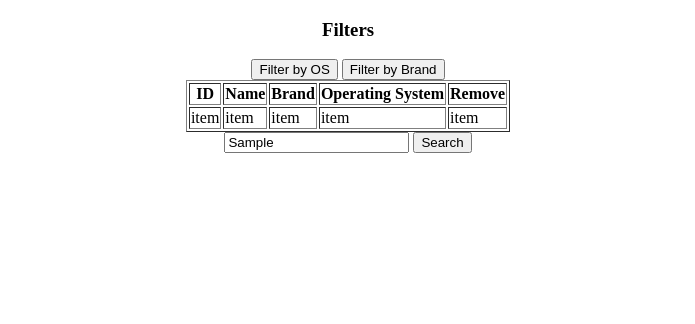
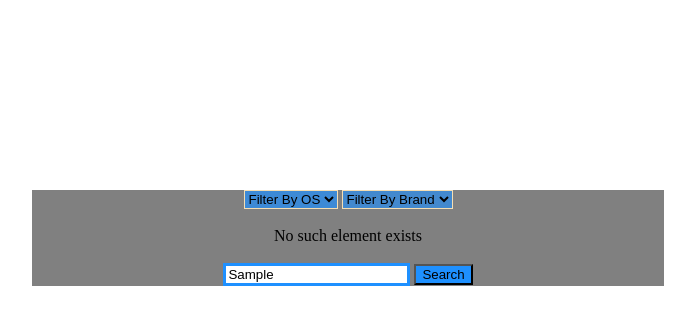
Before and after one commit to AbhishekCedcoss/Filters-Selectors, a plain HTML site: page index.html in a window 1280 px wide. Both pictures are taken after typing "Sample" into the empty fields and a click on the button "Search". Shown: the whole page, without its empty margins (292-987 px from the left). Drawn offline with nearby package versions, Linux system fonts and the light colour scheme.

Commit message:
uploading js

```diff
--- a/index.html
+++ b/index.html
@@ -4,40 +4,45 @@
     <meta charset="UTF-8" />
     <meta http-equiv="X-UA-Compatible" content="IE=edge" />
     <meta name="viewport" content="width=device-width, initial-scale=1.0" />
-    <title>Filter</title>
+    <title>JQuery Selectors And Filters</title>
     <link rel="stylesheet" href="style.css" />
-    <script src="https://ajax.googleapis.com/ajax/libs/jquery/3.6.0/jquery.min.js"></script>
   </head>
   <body>
-    <center>
-      <div>
-        <h3>Filters</h3>
-        <div>
-          <button>Filter by OS</button>
-          <button>Filter by Brand</button>
-          <table border="1vh">
-            <tr>
-              <th>ID</th>
-              <th>Name</th>
-              <th>Brand</th>
-              <th>Operating System</th>
-              <th>Remove</th>
-            </tr>
-            <tr>
-              <td id="item1">item</td>
-              <td id="item1">item</td>
-              <td id="item1">item</td>
-              <td id="item1">item</td>
-              <td id="item1">item</td>
-            </tr>
-          </table>
-          <div>
-            <input type="text" placeholder="Search" />
-            <button>Search</button>
-          </div>
-        </div>
+  <center>
+    <div class="main">
+      <div class="filters">
+
+        <select name="filter" id="filterOS" >
+          <option value="none">Filter By OS</option>
+          <option value="ios">IOS</option>
+          <option value="android">Android</option>
+          <option value="windows">Windows</option>
+        </select>
+        <select name="filters" id="filterBrand" >
+          <option value="none">Filter By Brand</option>
+          <option value="apple">Apple</option>
+          <option value="asus">Asus</option>
+          <option value="motorola">Motorola</option>
+          <option value="samsung">Samsung</option>
+        </select>
       </div>
-    </center>
+      <br />
+
+      <div id="main"></div>
+      <br />
+
+      <div id="search">
+        <input type="text" id="searchedText" placeholder="Enter id or name" />
+        <button id="searchData">Search</button>
+      </div>
+    </div>
+</center>
   </body>
+
+  <script
+    src="https://code.jquery.com/jquery-3.6.1.js"
+    integrity="sha256-3zlB5s2uwoUzrXK3BT7AX3FyvojsraNFxCc2vC/7pNI="
+    crossorigin="anonymous"
+  ></script>
   <script src="products.js"></script>
 </html>
--- a/products.js
+++ b/products.js
@@ -1,36 +1,171 @@
-var products = [{
-					"id": "100",
-					"name": "iPhone 4S",
-					"brand": "Apple",
-					"os": "iOS"
+var products = [
+  {
+    id: "100",
+    name: "iPhone 4S",
+    brand: "Apple",
+    os: "iOS",
   },
   {
-					"id": "101",
-					"name": "Moto X",
-					"brand": "Motorola",
-					"os": "Android"
+    id: "101",
+    name: "Moto X",
+    brand: "Motorola",
+    os: "Android",
   },
   {
-					"id": "102",
-					"name": "iPhone 6",
-					"brand": "Apple",
-					"os": "iOS"
+    id: "102",
+    name: "iPhone 6",
+    brand: "Apple",
+    os: "iOS",
   },
   {
-					"id": "103",
-					"name": "Samsung Galaxy S",
-					"brand": "Samsung",
-					"os": "Android"
+    id: "103",
+    name: "Samsung Galaxy S",
+    brand: "Samsung",
+    os: "Android",
   },
   {
-					"id": "104",
-					"name": "Google Nexus",
-					"brand": "ASUS",
-					"os": "Android"
+    id: "104",
+    name: "Google Nexus",
+    brand: "ASUS",
+    os: "Android",
   },
   {
-					"id": "105",
-					"name": "Surface",
-					"brand": "Microsoft",
-					"os": "Windows"
-				}];
+    id: "105",
+    name: "Surface",
+    brand: "Microsoft",
+    os: "Windows",
+  },
+];
+
+data = [];
+let m = 0;
+products.forEach((element) => {
+  data[m++] = element;
+});
+
+$(() => {
+  display();
+
+  function display() {
+    if (data.length == 0) {
+      $("#main").html("Nothing to show");
+    } else {
+      let table =
+        '<table border="1" style="text-align:center"><tr><th>ID</th><th>Name</th><th>Brand</th><th>Operating System</th><th>Remove</th></tr>';
+      data.forEach((element) => {
+        table +=
+          "<tr><td>" +
+          element.id +
+          "</td><td>" +
+          element.name +
+          "</td><td>" +
+          element.brand +
+          "</td><td>" +
+          element.os +
+          '</td><td><a href="#" onclick="deleteItem(\'' +
+          element.id +
+          "')\">X</a></td></tr>";
+      });
+      table += "</table>";
+      $("#main").html(table);
+    }
+  }
+
+  deleteItem = (val) => {
+    for (let i = 0; i < data.length; i++) {
+      if (data[i].id == val) {
+        data.splice(i, 1);
+        display();
+      }
+    }
+  };
+
+  $("#filterOS").click(() => {
+    let text = $("#filterOS").val();
+    if (text == "none") {
+      display();
+    } else {
+      let table =
+        '<table border="1" style="text-align:center"><tr><th>ID</th><th>Name</th><th>Brand</th><th>Operating System</th><th>Remove</th></tr>';
+      for (let i = 0; i < products.length; i++) {
+        if (products[i].os.toLowerCase() == text) {
+          table +=
+            "<tr><td>" +
+            products[i].id +
+            "</td><td>" +
+            products[i].name +
+            "</td><td>" +
+            products[i].brand +
+            "</td><td>" +
+            products[i].os +
+            '</td><td><a href="#" onclick="deleteItem(\'' +
+            products[i].id +
+            "')\">X</a></td></tr>";
+        }
+      }
+      table += "</table>";
+      $("#main").html(table);
+    }
+  });
+
+  $("#filterBrand").click(() => {
+    let text = $("#filterBrand").val();
+    if (text == "none") {
+      display();
+    } else {
+      let table =
+        '<table border="1" style="text-align:center"><tr><th>ID</th><th>Name</th><th>Brand</th><th>Operating System</th><th>Remove</th></tr>';
+      for (let i = 0; i < products.length; i++) {
+        if (products[i].brand.toLowerCase() == text) {
+          table +=
+            "<tr><td>" +
+            products[i].id +
+            "</td><td>" +
+            products[i].name +
+            "</td><td>" +
+            products[i].brand +
+            "</td><td>" +
+            products[i].os +
+            '</td><td><a href="#" onclick="deleteItem(\'' +
+            products[i].id +
+            "')\">X</a></td></tr>";
+        }
+      }
+      table += "</table>";
+      $("#main").html(table);
+    }
+  });
+  $("#searchData").click(() => {
+    let val = $("#searchedText").val();
+    console.log("value+ " + val);
+    isSearch = false;
+    let table =
+      '<table border="1" style="text-align:center"><tr><th>ID</th><th>Name</th><th>Brand</th><th>Operating System</th><th>Remove</th></tr>';
+    for (let i = 0; i < products.length; i++) {
+      if (
+        products[i].name.toLowerCase() == val.toLowerCase() ||
+        products[i].id == val
+      ) {
+        table +=
+          "<tr><td>" +
+          products[i].id +
+          "</td><td>" +
+          products[i].name +
+          "</td><td>" +
+          products[i].brand +
+          "</td><td>" +
+          products[i].os +
+          '</td><td><a href="#" onclick="deleteItem(\'' +
+          products[i].id +
+          "')\">X</a></td></tr>";
+        isSearch = true;
+      }
+    }
+    if (isSearch == false) {
+      $("#main").html("No such element exists");
+    } else {
+      table += "</table>";
+      $("#main").html(table);
+    }
+  });
+});
--- a/style.css
+++ b/style.css
@@ -0,0 +1,20 @@
+.main{
+    background-color: grey;
+    margin: 15%;
+    margin-left: 25%;
+    margin-right: 25%;
+}
+#filterOS{
+    background-color: rgba(30, 143, 255, 0.678);
+    border-color: wheat;
+}
+#filterBrand{
+    background-color: rgba(30, 143, 255, 0.616);
+    border-color: wheat;
+}
+#searchedText{
+    border: solid dodgerblue;
+}
+#searchData{
+    background-color: dodgerblue;
+}
```
Lines whose indentation alone changed are shown as unchanged.
